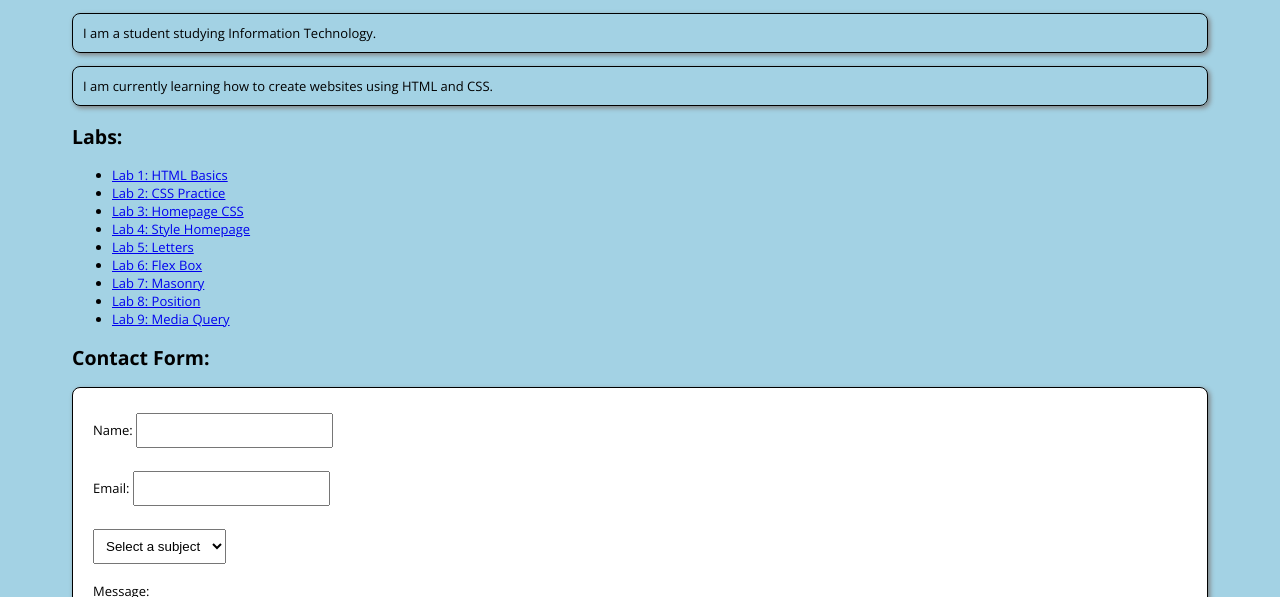
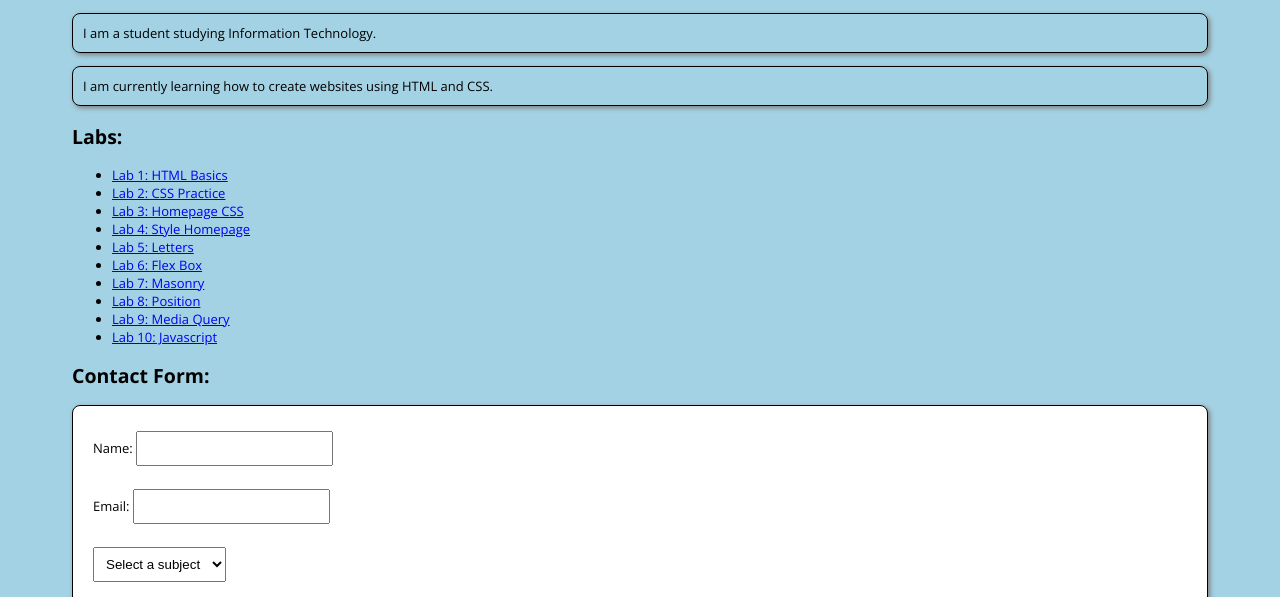
Before and after one commit to bramblac/IT301_Labs_Projects, a plain HTML site: page index.html in a window 1280 px wide. Shown: the part 154-751 px from the top of the page. Drawn offline with nearby package versions, Linux system fonts and the light colour scheme.

Commit message:
Add link for Lab 10: Javascript in index.html

```diff
--- a/index.html
+++ b/index.html
@@ -37,6 +37,8 @@
         <li><a href="lab7.html">Lab 7: Masonry</a></li>
         <li><a href="position.html">Lab 8: Position</a></li>
         <li><a href="Lab9.html">Lab 9: Media Query</a></li>
+        <li><a href="Lab9.html">Lab 10: Javascript</a></li>
+
 
 
 
```
